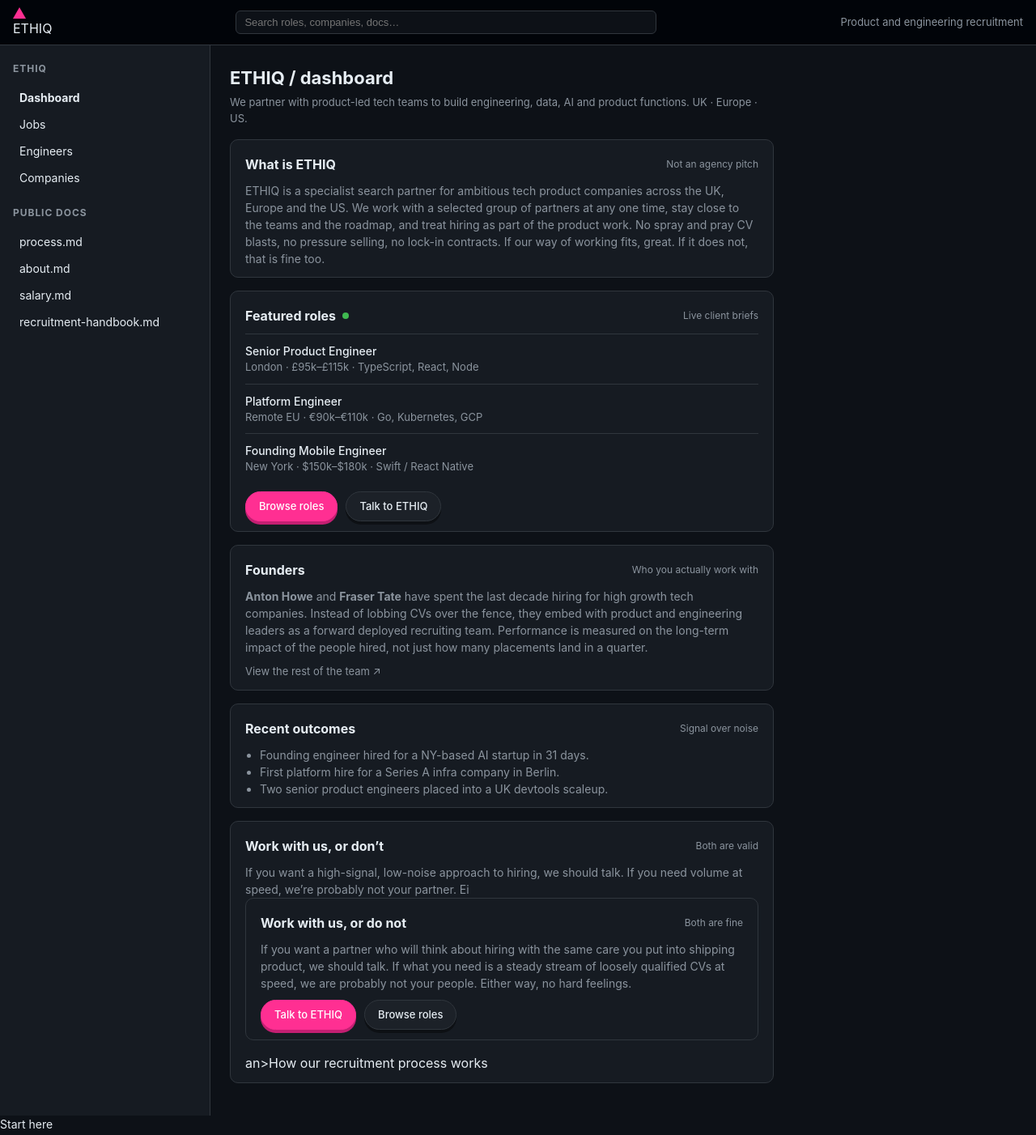
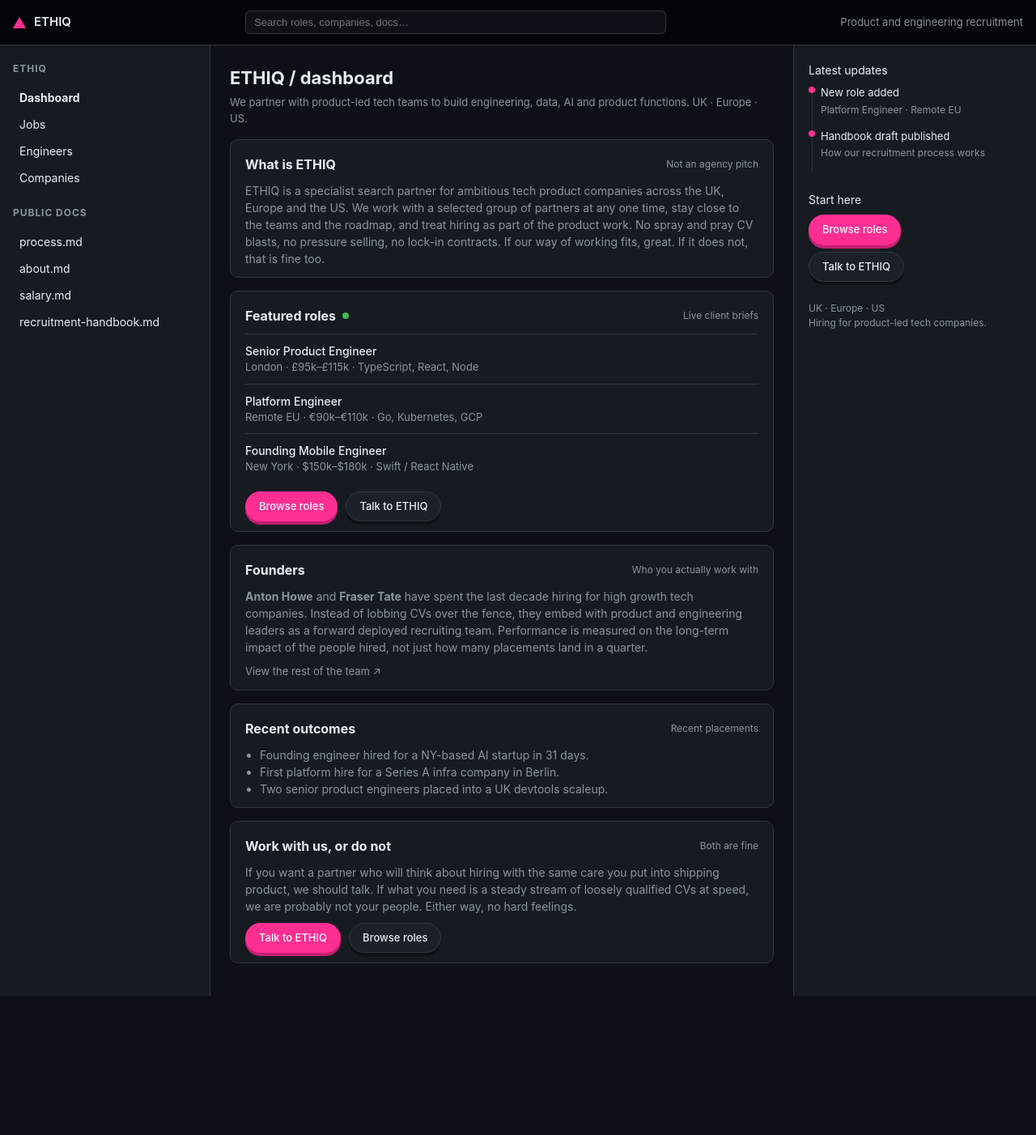
Before and after one commit to JamesWilsonLondon/GithubEthiq, a plain HTML site: page index.html in a window 1280 px wide. Shown: the top 1402 px of the page at 81% size. After the commit the page ends 1230 px from the top, so only its background shows below. Drawn offline with Linux system fonts and the light colour scheme.

Commit message:
Update HTML content for consistency and clarity

```diff
--- a/index.html
+++ b/index.html
@@ -217,7 +217,7 @@
 <body>
 
 <header>
-  <div class=\"brand\"><div class="triangle"></div> ETHIQ</div>
+  <div class="brand"><div class="triangle"></div> ETHIQ</div>
   <input class="top-search" placeholder="Search roles, companies, docs…" />
   <div class="top-right">Product and engineering recruitment</div>
 </header>
@@ -257,7 +257,7 @@
     <!-- FEATURED ROLES -->
     <section class="panel">
       <div class="panel-header">
-        <h2>Featured roles <div class="live-dot"></div></h2>
+        <h2>Featured roles <span class="live-dot"></span></h2>
         <span>Live client briefs</span>
       </div>
 
@@ -289,7 +289,7 @@
 
     <!-- RECENT OUTCOMES -->
     <section class="panel">
-      <div class="panel-header"><h2>Recent outcomes</h2><span>Signal over noise</span></div>
+      <div class="panel-header"><h2>Recent outcomes</h2><span>Recent placements</span></div>
       <ul style="font-size:14px; color:var(--muted); padding-left:18px;">
         <li>Founding engineer hired for a NY-based AI startup in 31 days.</li>
         <li>First platform hire for a Series A infra company in Berlin.</li>
@@ -299,16 +299,25 @@
 
     <!-- WORK WITH US OR DON'T -->
     <section class="panel">
-      <div class="panel-header"><h2>Work with us, or don’t</h2><span>Both are valid</span></div>
-      <p>If you want a high-signal, low-noise approach to hiring, we should talk. If you need volume at speed, we’re probably not your partner. Ei    <!-- WORK WITH US OR DON'T -->
-    <section class="panel">
       <div class="panel-header"><h2>Work with us, or do not</h2><span>Both are fine</span></div>
       <p>If you want a partner who will think about hiring with the same care you put into shipping product, we should talk. If what you need is a steady stream of loosely qualified CVs at speed, we are probably not your people. Either way, no hard feelings.</p>
       <div class="cta-row">
         <a class="btn primary" href="#">Talk to ETHIQ</a>
         <a class="btn" href="#">Browse roles</a>
       </div>
-    </section>an>How our recruitment process works</span>
+    </section>
+
+  </main>
+
+  <aside class="rightbar">
+    <div class="right-section">
+      <div class="right-title">Latest updates</div>
+
+      <div class="activity-item">New role added
+        <span>Platform Engineer · Remote EU</span>
+      </div>
+      <div class="activity-item">Handbook draft published
+        <span>How our recruitment process works</span>
       </div>
     </div>
 
```
